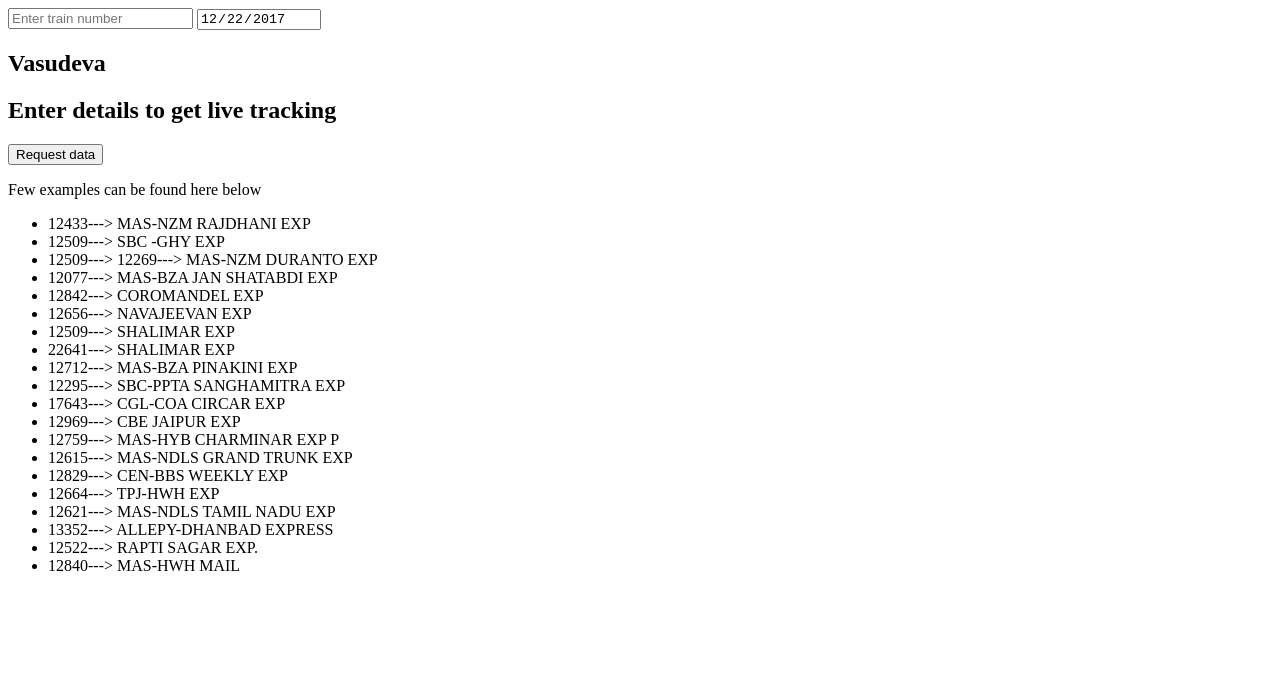
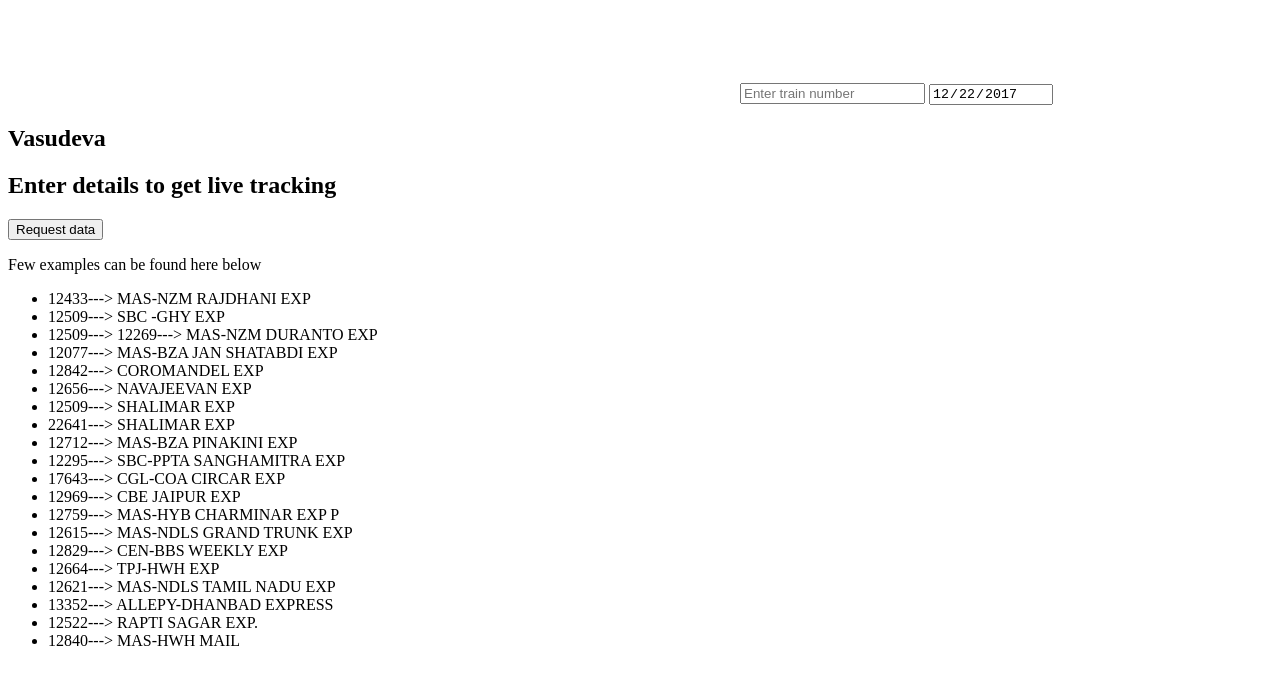
Before and after one commit to sraghudatta94/sraghudatta94.github.io, a plain HTML site: page index.html in a window 1280 px wide. Drawn offline with Linux system fonts and the light colour scheme.

Commit message:
Ad sense added

```diff
--- a/index.html
+++ b/index.html
@@ -1,5 +1,16 @@
 <!DOCTYPE html>
 <html>
+<head>
+  <script async src="//pagead2.googlesyndication.com/pagead/js/adsbygoogle.js"></script>
+<!-- Leaderboard -->
+<ins class="adsbygoogle"
+     style="display:inline-block;width:728px;height:90px"
+     data-ad-client="ca-pub-3475072396608043"
+     data-ad-slot="9279231097"></ins>
+<script>
+(adsbygoogle = window.adsbygoogle || []).push({});
+</script>
+</head>
 <body onload="setAttributes()">
     <input id="train_number" placeholder="Enter train number" />
     <input type="date" id="train_date" readonly>
```
